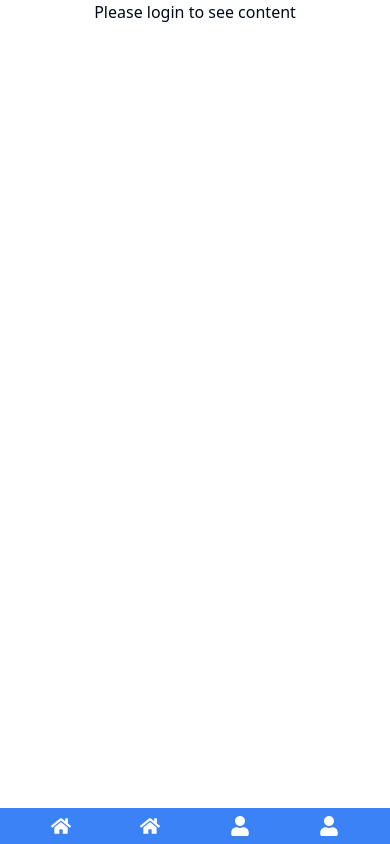
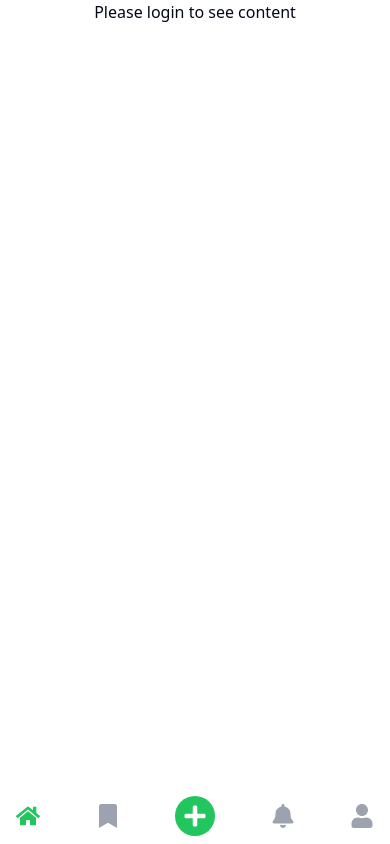
Before and after one commit to Attinger/recipe-shuffler, a Next.js app: page / in a window 390 px wide. Built offline with nearby package versions, Linux system fonts and the light colour scheme; no server answers.

Commit message:
adapt exisiting styles for navigation & bookmarks

```diff
--- a/src/app/@modal/(.)recipes/[id]/page.tsx
+++ b/src/app/@modal/(.)recipes/[id]/page.tsx
@@ -1,4 +1,3 @@
-import { getRecipe } from "~/server/queries";
 import { Modal } from "../../modal";
 import FullPageImageView from "~/components/full-image-page";
 
--- a/src/app/_components/bottomnav.tsx
+++ b/src/app/_components/bottomnav.tsx
@@ -1,20 +1,48 @@
-import { FaHome, FaUser } from 'react-icons/fa';
+"use client"
+import { FaHome, FaUser, FaBell, FaPlus, FaBookmark } from 'react-icons/fa';
+import { usePathname } from 'next/navigation'
 import Link from 'next/link';
+import React from 'react';
 
 export function BottomNav() {
+    const currentPathname = usePathname();
+
+    // Function to determine if the link is active
+    const isActive = (pathname: string): boolean => currentPathname === pathname;
+
+    // Function to handle click on the plus icon
+    const handlePlusClick = () => {
+        console.log('hi');
+    };
+
     return (
-        <div className="fixed inset-x-0 bottom-0 bg-blue-500 text-white flex justify-around items-center py-2 px-4">
+        <div className="fixed inset-x-0 bottom-0 bg-white text-gray-400 flex justify-between items-center py-2 px-4 shadow-lg">
             <Link href="/" aria-label="Home">
-                <FaHome size="20" />
+                <div className={isActive('/') ? 'text-green-500' : ''}>
+                    <FaHome size="24" />
+                </div>
             </Link>
-            <Link href="/dashboard" aria-label="Recipes">
-                <FaHome size="20" />
+            <Link href="/bookmarks" aria-label="Bookmarks">
+                <div className={isActive('/bookmarks') ? 'text-green-500' : ''}>
+                    <FaBookmark size="24" />
+                </div>
+            </Link>
+            <button
+                aria-label="Add new item"
+                className="text-white bg-green-500 rounded-full p-2"
+                onClick={handlePlusClick}
+            >
+                <FaPlus size="24" />
+            </button>
+            <Link href="/notifications" aria-label="Notifications">
+                <div className={isActive('/notifications') ? 'text-green-500' : ''}>
+                    <FaBell size="24" />
+                </div>
             </Link>
             <Link href="/profile" aria-label="Profile">
-                <FaUser size="20" />
-            </Link>
-            <Link href="/profile" aria-label="Profile">
-                <FaUser size="20" />
+                <div className={isActive('/profile') ? 'text-green-500' : ''}>
+                    <FaUser size="24" />
+                </div>
             </Link>
         </div>
     );
--- a/src/app/_components/createRecipe/recipeAction.ts
+++ /dev/null
@@ -1,26 +0,0 @@
-"use server"
-import { auth } from "@clerk/nextjs/server";
-import { revalidatePath } from "next/cache";
-import { db } from "~/server/db";
-import { recipes } from "~/server/db/schema";
-
-export async function generateRecipe(prevState: any, formData: FormData) {
-    try {
-        const user = auth();
-        const title = formData.get('title')?.toString();
-        const description = formData.get('description')?.toString();
-
-        if(!user.userId || !title) return;
-
-        await db.insert(recipes).values({
-            title: title,
-            description: description,
-            userId: user.userId
-        })
-
-        revalidatePath('/');
-        return {message: 'Added Recipe'}
-    } catch (e) {
-        return {message: 'Failed to create a recipe'}
-    }
-}
--- /dev/null
+++ b/src/app/bookmarks/page.tsx
@@ -0,0 +1,41 @@
+import Link from "next/link";
+import { getAllRecipes } from "~/server/queries";
+import { FaClock } from 'react-icons/fa';
+
+export const dynamic = "force-dynamic";
+
+export default async function Dasboard() {
+    const recipes = await getAllRecipes();
+
+    return (
+      <div className="bg-white p-4">
+          <h2 className="text-2xl font-bold mb-4">Meine erstellten Rezepte</h2>
+          <div className="grid grid-cols-1 md:grid-cols-2 lg:grid-cols-3 gap-4">
+              {recipes.map((recipe) => (
+                  <div key={recipe.id} className="bg-white rounded-xl overflow-hidden shadow-lg hover:shadow-2xl transition-shadow duration-300">
+                      <Link href={`/recipes/${recipe.id}`}>
+                          <div className="block p-4">
+                              <div className="flex justify-between items-center">
+                                  <h3 className="text-lg font-semibold text-gray-700 truncate">{recipe.title}</h3>
+                                  <div className="flex items-center justify-center">
+                                    <FaClock className="text-gray-500" size="16" />
+                                    <span className="text-sm text-gray-500 ml-4">Lorem mins</span>
+                                  </div>
+                              </div>
+                              <img src="../../recipe-shuffler.webp" alt={recipe.title} width={75} height={75} className="my-2"/>
+                              <div className="flex justify-between items-center">
+                                  <div className="flex items-center">
+                                      <p className="text-sm text-gray-600 ml-2">By Lorem Name</p>
+                                  </div>
+                                  <div className="flex items-center">
+                                      <p className="text-yellow-400">{/* Stars here */}</p>
+                                  </div>
+                              </div>
+                          </div>
+                      </Link>
+                  </div>
+              ))}
+          </div>
+      </div>
+  )
+}
--- a/src/app/dashboard/page.tsx
+++ /dev/null
@@ -1,34 +0,0 @@
-import Link from "next/link";
-import { getAllRecipes } from "~/server/queries";
-
-export const dynamic = "force-dynamic";
-
-export default async function Dasboard() {
-    const recipes = await getAllRecipes();
-
-    return (
-        <div>
-            {recipes.map((recipe) => (
-            <div key={recipe.id} className="flex h-48 w-48">
-              <Link href={`/recipes/${recipe.id}`}>
-                <div key={recipe.id}>
-                  <img src="../../recipe-shuffler.webp" alt=""/>
-                  <p className="text-primary-100">
-                    {recipe.title}
-                  </p>
-                  <p className="text-white">
-                    {recipe.description}
-                  </p>
-                  {recipe.ingredients.map((ingredient) => (
-                    <div>
-                      <p>{ingredient.ingredient}</p>
-                      <p>{ingredient.unit}</p>
-                    </div>
-                  ))}
-                </div>
-              </Link>
-            </div>
-            ))}
-        </div>
-    )
-}
--- a/src/styles/globals.css
+++ b/src/styles/globals.css
@@ -1,6 +1,6 @@
 @tailwind base;
-  @tailwind components;
-  @tailwind utilities;
+@tailwind components;
+@tailwind utilities;
 
   @layer base {
     :root {
```
Also changed, not shown: src/components/toast/sonner.tsx (renamed from src/components/ui/sonner.tsx).
